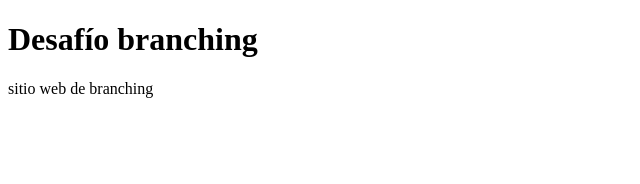
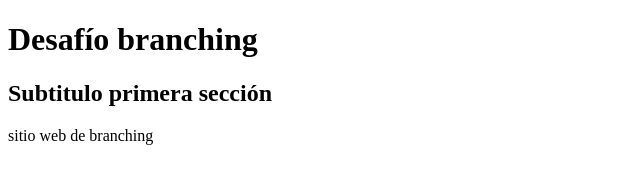
Before and after one commit to Beaele23/ejemplo-branching, a plain HTML site: page index.html in a window 1280 px wide. Shown: the whole page, without its empty margins (0-640 px from the left). Drawn offline with Linux system fonts and the light colour scheme.

Commit message:
se agregra main al documento index.html

```diff
--- a/index.html
+++ b/index.html
@@ -15,6 +15,13 @@
     <header>
         <h1>Desafío branching</h1>
     </header>
+
+    <main>
+        <section id="sección1">
+            <h2>Subtitulo primera sección</h2>
+        </section>
+    </main>
+
     <footer>
         <p>sitio web de branching</p>
     </footer>
```
